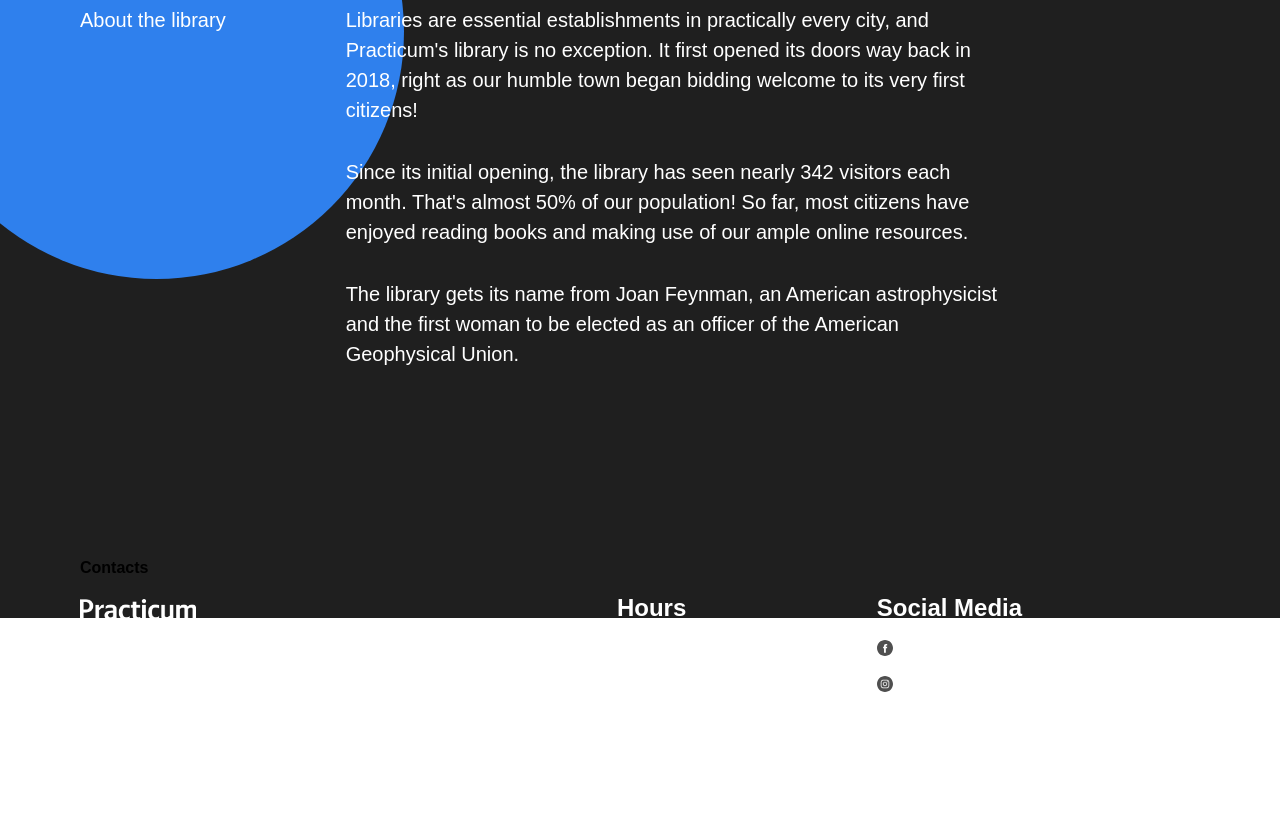
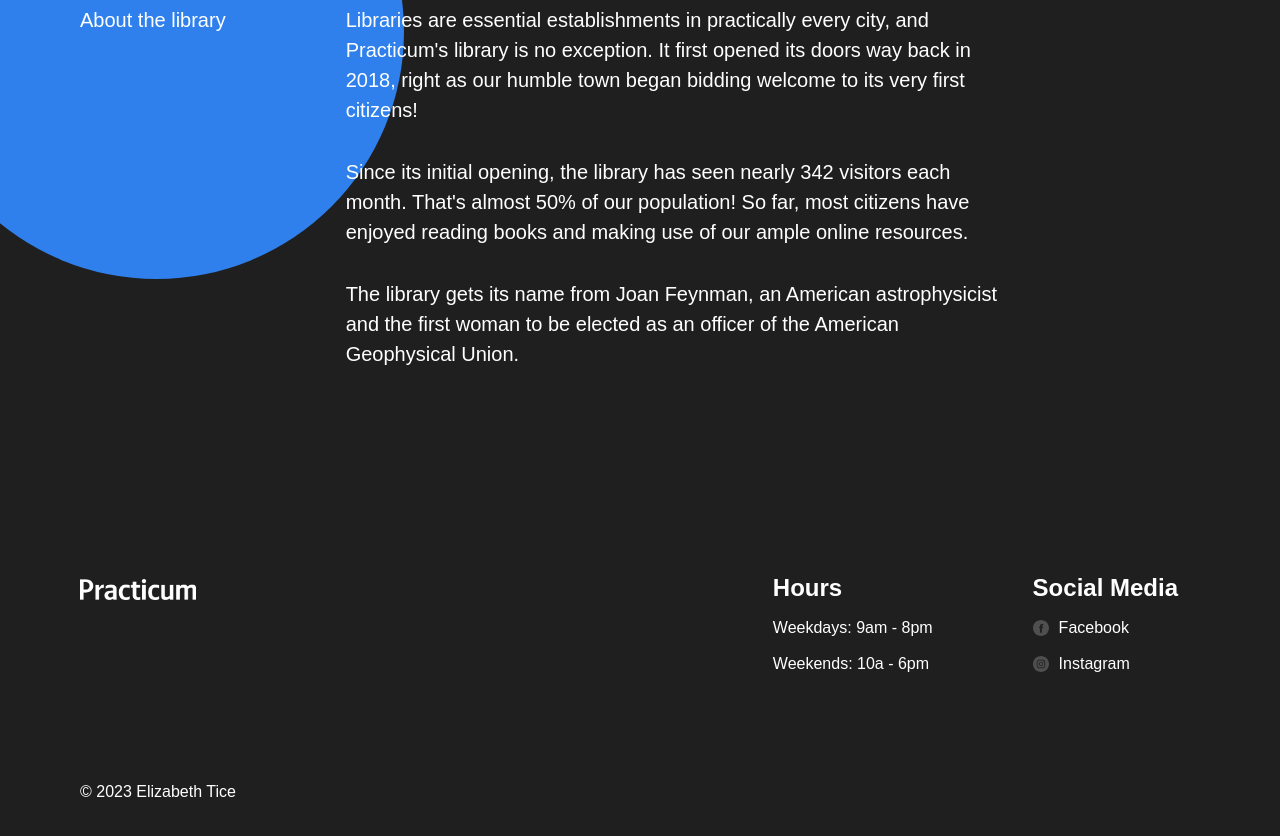
Before and after one commit to etice60/se_project_library, a plain HTML site: page index.html in a window 1280 px wide. Shown: the part 3553-4389 px from the top of the page. Before the commit the page ends 4259 px from the top, so only its background shows below. Drawn offline with Linux system fonts and the light colour scheme.

Commit message:
updated project submission

```diff
--- a/index.html
+++ b/index.html
@@ -293,7 +293,6 @@
         </section>
       </main>
       <footer class="footer" id="footer">
-        <a class="nav__link">Contacts</a>
         <div class="footer__columns">
           <div class="footer__column">
             <div class="footer__logo"></div>
@@ -333,8 +332,8 @@
               </li>
             </ul>
           </div>
-          <p class="footer__copyright">&copy 2023 Elizabeth Tice</p>
         </div>
+        <p class="footer__copyright">&copy; 2023 Elizabeth Tice</p>
       </footer>
     </div>
   </body>
--- a/styles/style.css
+++ b/styles/style.css
@@ -418,7 +418,6 @@
   color: #ffffff;
   padding: 57px 102px 60px 80px;
   font-size: 16px;
-  height: 20px;
 }
 
 .footer__columns {
```
Also changed, not shown: 1 other file.
